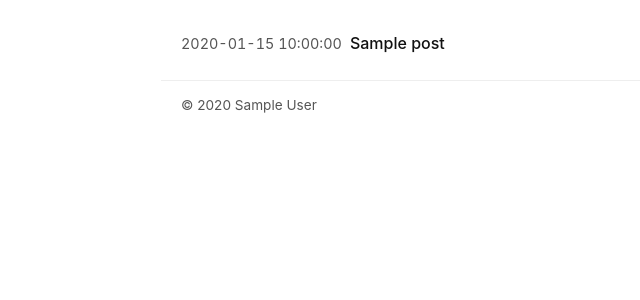
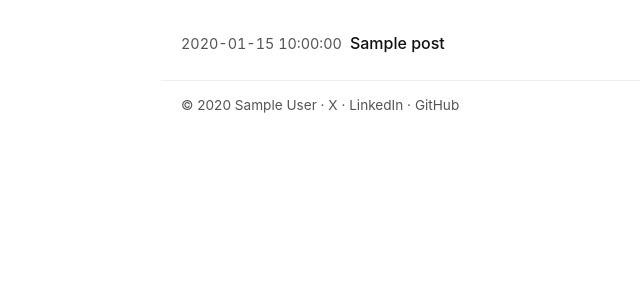
Before and after one commit to cemrehancavdar/blog, a Python web app: template templates/tag.html in a window 1280 px wide. Shown: the part 153-453 px from the top of the page, without its empty margins (159-799 px from the left). Run offline with Jinja, Linux system fonts and the light colour scheme; the template is opened without the code that fills it: most values are stand-ins (such as "Sample title", 1, 10 or a date in 2020).

Commit message:
Add social links to footer

```diff
--- a/static/style.css
+++ b/static/style.css
@@ -354,6 +354,13 @@ footer {
   color: var(--text-dim);
   font-size: 0.85rem;
 }
+footer a {
+  color: var(--text-dim);
+  text-decoration: none;
+}
+footer a:hover {
+  text-decoration: underline;
+}
 
 /* Responsive */
 @media (max-width: 640px) {
--- a/templates/base.html
+++ b/templates/base.html
@@ -25,7 +25,7 @@
     {% block content %}{% endblock %}
   </main>
   <footer class="container">
-    <p>&copy; {{ now.year }} {{ site.author or site.title }}</p>
+    <p>&copy; {{ now.year }} {{ site.author or site.title }} · <a href="https://x.com/cemrehancavdar">X</a> · <a href="https://linkedin.com/in/cemrehancavdar">LinkedIn</a> · <a href="https://github.com/cemrehancavdar">GitHub</a></p>
   </footer>
 </body>
 </html>
```
